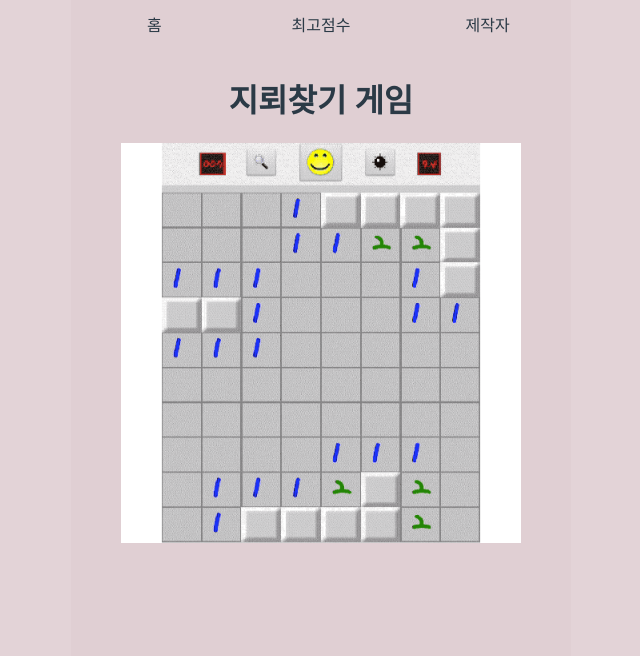
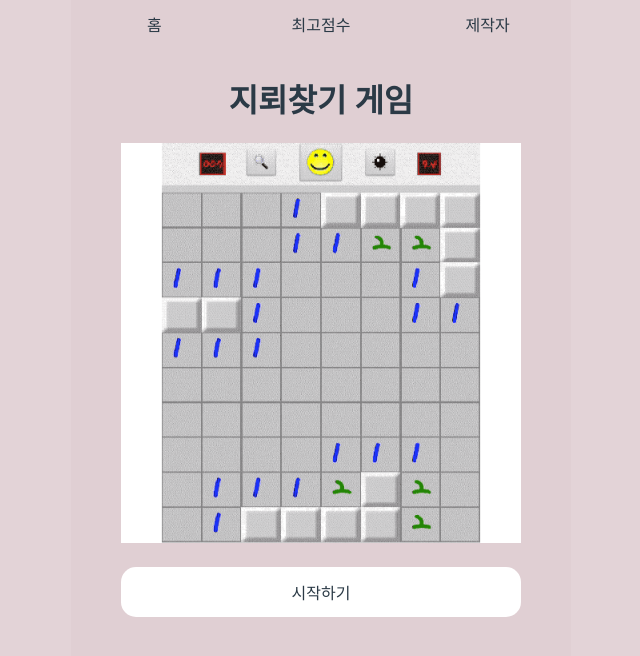
Before and after one commit to eungbin/Minesweeper, a React app: page / in a window 1280 px wide. Shown: the top 656 px of the page, without its empty margins (319-959 px from the left). Built offline with nearby package versions, Linux system fonts and the light colour scheme.

Commit message:
Add custom button with Button.tsx

```diff
--- a/package.json
+++ b/package.json
@@ -23,7 +23,8 @@
     "@types/react-router-dom": "^5.3.2",
     "react": "^17.0.2",
     "react-dom": "^17.0.2",
-    "react-router-dom": "^6.2.1"
+    "react-router-dom": "^6.2.1",
+    "styled-components": "^5.3.3"
   },
   "devDependencies": {
     "@babel/core": "^7.16.5",
--- /dev/null
+++ b/src/components/Button.tsx
@@ -0,0 +1,42 @@
+import React from 'react';
+import styled from "styled-components";
+
+interface ButtonProps {
+  width: string;
+  height: string;
+  color: string;
+  text: string;
+  hColor: string;
+  aColor: string;
+}
+
+export default function Button({width, height, color, text, hColor, aColor}: ButtonProps) {
+  return (
+    <CustomButton width={width} height={height} color={color} hColor={hColor} aColor={aColor}>
+      <span style={{width:"100%", textAlign:"center"}}>{text}</span>
+    </CustomButton>
+  )
+}
+
+const CustomButton = styled.div<{ width: string, height: string, color: string, hColor: string, aColor: string }>`
+  width: ${(props) => props.width};
+  height: ${(props) => props.height};
+  background-color: ${(props) => props.color};
+  border-radius: 15px;
+  margin: 0 auto;
+  display: flex;
+  align-items: center;
+  text-align: center;
+  cursor: pointer;
+  transition: background-color 0.3s;
+  -webkit-user-select: none;
+  -moz-user-select: none;
+  -ms-user-select: none;
+  user-select: none;
+  &:hover {
+    background-color: ${(props) => props.hColor};
+  };
+  &:active {
+    background-color: ${(props) => props.aColor};
+  }
+`;
--- a/src/components/Main.tsx
+++ b/src/components/Main.tsx
@@ -1,12 +1,16 @@
 import React from 'react';
 import '../css/Main.css';
 import MineGif from './MineGif';
+import Button from './Button';
 
 const Main = () => {
   return (
     <>
       <div className="title"><h1>지뢰찾기 게임</h1></div>
       <MineGif />
+      <div className="buttonWrapper">
+        <Button width={"400px"} height={"50px"} color={"white"} text={"시작하기"} hColor={"pink"} aColor={"aqua"} />
+      </div>
     </>
   )
 }
--- a/src/components/MineGif.tsx
+++ b/src/components/MineGif.tsx
@@ -1,12 +1,10 @@
 import React from 'react';
 import '../css/MineGif.css';
 
-const MineGif = () => {
+export default function MineGif() {
   return (
     <div className="gifWrapper">
       <img src="imgs/mine.gif" className="mineGif" />
     </div>
   )
 }
-
-export default MineGif;
--- a/src/css/Main.css
+++ b/src/css/Main.css
@@ -1,3 +1,8 @@
 .title {
   text-align: center;
 }
+
+.buttonWrapper {
+  margin-top: 20px;
+  width: 500px;
+}
```
Also changed, not shown: 6 other files (tests, documents, lock files or other folders).
